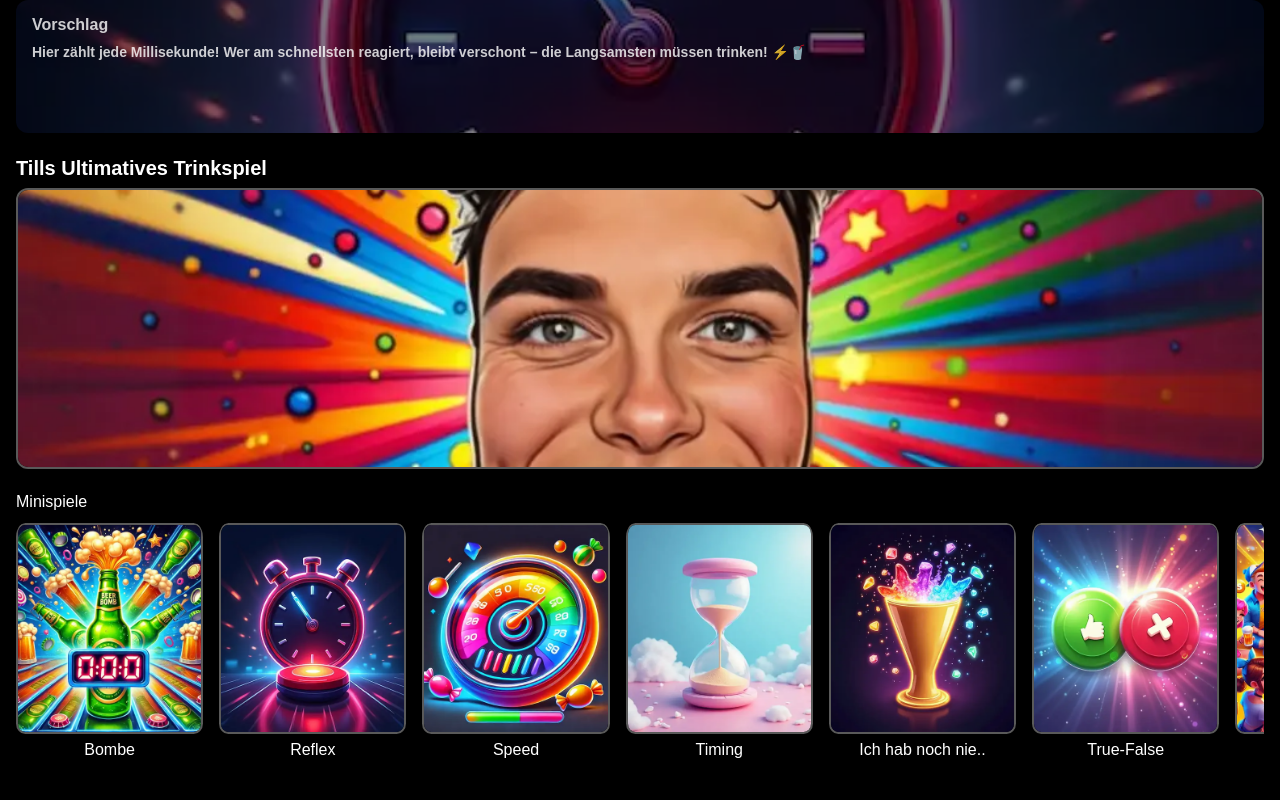
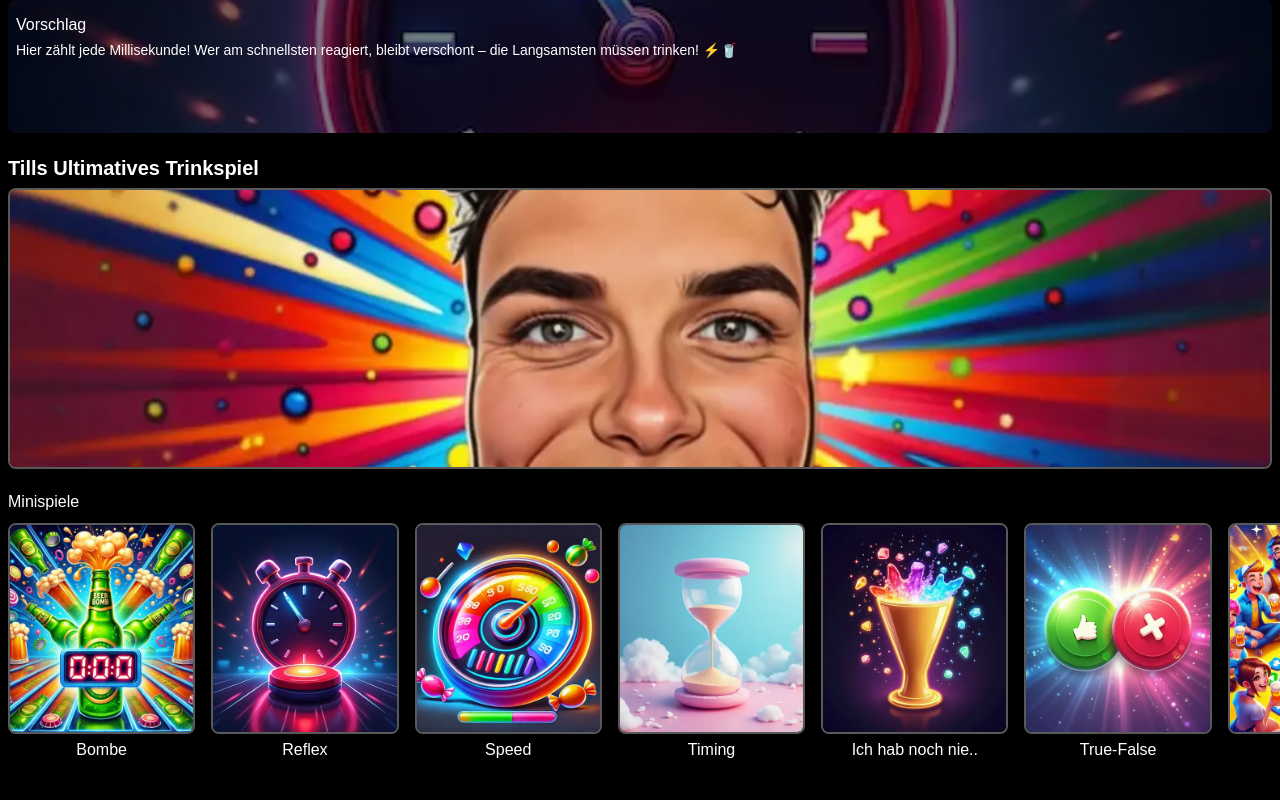
Before and after one commit to bytill/tut-bytill.github.io, a plain HTML site: page index.html in a window 1280 px wide. Drawn offline with Linux system fonts and the light colour scheme.

Commit message:
Update main.css

```diff
--- a/styles/main.css
+++ b/styles/main.css
@@ -6,6 +6,9 @@ box-sizing: border-box;
 
 :root {
 --app-height: 100vh;
+--spacing-small: 8px;
+--spacing-medium: 16px;
+--spacing-large: 32px;
 }
 
 html, body {
@@ -19,18 +22,17 @@ overscroll-behavior: contain;
 .main-container {
 height: var(--app-height);
 padding:
-  calc(0px + env(safe-area-inset-top))
-  calc(16px + env(safe-area-inset-right))
-  calc(0px + env(safe-area-inset-bottom))
-  calc(16px + env(safe-area-inset-left));
+  env(safe-area-inset-top)
+  env(safe-area-inset-right)
+  env(safe-area-inset-bottom)
+  env(safe-area-inset-left);
 display: flex;
 flex-direction: column;
-gap: 16px;
+gap: var(--spacing-medium);
 }
 
 .kachel {
 background-color: #22222200;
-border-radius: 12px;
 overflow: hidden;
 width: 100%;
 position: relative;
@@ -40,14 +42,14 @@ align-items: center;
 }
 
 .erste-kachel {
-height: calc(20% - 16px);
+height: calc(20% - var(--spacing-medium));
 }
 
 .zweite-kachel, .dritte-kachel{
-height: calc(40% - 16px);
+height: calc(40% - var(--spacing-medium));
 }
 
-.zweite-kachel, .minispiel-item img{
+.zweite-kachel img, .minispiel-item img{
 border: 2.5px solid rgba(255, 255, 255, 0.35);
 }
 
@@ -61,62 +63,67 @@ transition: transform 0.2s ease;
 transform: scale(0.98); /* Verkleinert das Bild um 10% beim Klicken */
 }
 
+.vorschlag-img, .zweite-kachel img, .minispiel-item img{
+border-radius: var(--spacing-small);
+}
+
 .vorschlag-img {
 opacity: 0.5;
-width: 100%;
+width: calc(100% - var(--spacing-medium));
 height: 100%;
 object-fit: cover;
 }
 
 .zweite-kachel img {
-width: 100%;
+width: calc(100% - var(--spacing-medium));
 height: 100%;
 object-fit: cover;
 }
 
 .vorschlag-text {
 font-size: 16px;
-font-weight: bold;
+font-weight: normal;
 position: absolute;
-top: 16px;
-left: 16px;
-opacity: 0.8;
+top: var(--spacing-medium);
+left: var(--spacing-medium);
 }
 
 .vorschlag-description {
 font-size: 14px;
-font-weight: bold;
+font-weight: lighter;
 position: absolute;
-top: 42px;
-left: 16px;
-width: calc(100% - 32px); /* links + rechts 16px Abstand */
+top: calc(var(--spacing-large) + var(--spacing-small));
+left: var(--spacing-medium);
+width: calc(100% - var(--spacing-large)); /* links + rechts 16px Abstand */
 line-height: 1.5;
 word-wrap: break-word;
-max-height: calc(100% - 42px - 16px); /* Platz nach oben + unten abziehen */
+max-height: calc(100% - var(--spacing-large) + var(--spacing-small) - var(--spacing-medium)); /* Platz nach oben + unten abziehen */
 overflow: hidden;
-opacity: 0.8;
 }
 
 .titel-text {
 font-size: 20px;
+margin-left: var(--spacing-small);
 font-weight: bold;
 text-align: left;
-transform: translateY(8px);
+transform: translateY(var(--spacing-small));
 }
 
 .minispiele-titel {
 font-size: 16px;
-font-weight: light;
+margin-left: var(--spacing-small);
+font-weight: normal;
 text-align: left;
-transform: translateY(8px);
+transform: translateY(var(--spacing-small));
 }
 
 .minispiele-scroll {
-margin-top: 8px;
+margin-top: var(--spacing-small);
+margin-left: var(--spacing-small);
 display: flex;
 align-items: flex-start;
 justify-content: flex-start;
-gap: 16px;
+gap: var(--spacing-medium);
 overflow-x: auto;
 height: 100%;
 }
@@ -128,7 +135,6 @@ aspect-ratio: 2 / 3; /* Aspect ratio */
 display: flex;
 flex-direction: column;
 align-items: center;
-border-radius: 5%; /* Rounded corners on the container */
 overflow: hidden; /* Ensures content doesn't overflow */
 }
 
@@ -137,7 +143,6 @@ width: 100%;
 height: 75%; /* Image takes 80% of the height */
 object-fit: cover; /* Image fits the container without distortion */
 display: block; /* Ensures no gaps or inline behavior */
-border-radius: 5%; /* Rounded corners on the image */
 overflow: hidden; /* Ensures image is clipped properly */
 }
 
```
